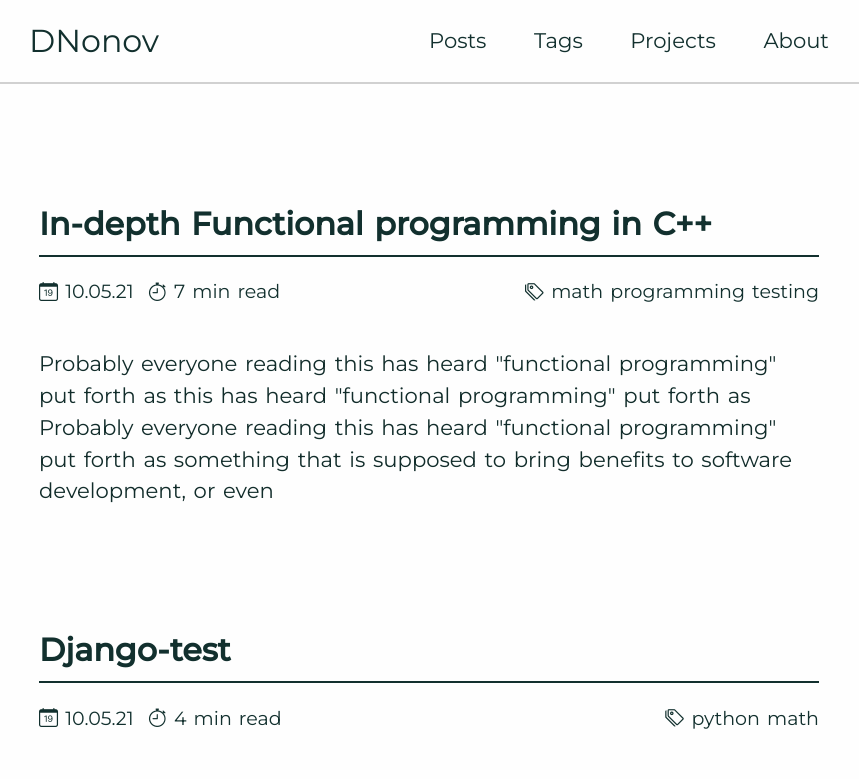
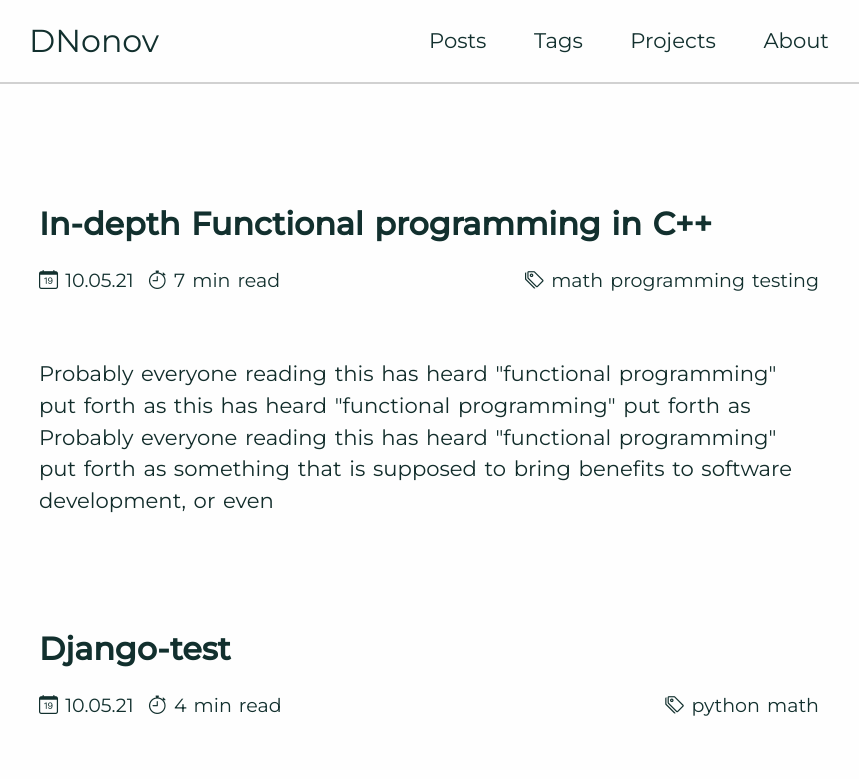
Before and after one commit to DNonov/blog, a Next.js app: page / in a window 1280 px wide. Shown: the top 779 px of the page, without its empty margins (211-1070 px from the left). Built offline with nearby package versions, Linux system fonts and the light colour scheme.

Commit message:
Change blog post's style and change some spacing

```diff
--- a/styles/BlogPostTitleSection.css
+++ b/styles/BlogPostTitleSection.css
@@ -2,11 +2,10 @@
 .post-title-section {
   width: 100%;
   justify-content: start;
-  margin-bottom: 2em;
+  margin-bottom: 3em;
 }
 
 .post-title-section .post-title {
-  border-bottom: 2px solid #12302e;
   padding: 0.5em 0.5em 0.5em 0em;
   margin-bottom: 0em;
 }
@@ -14,7 +13,7 @@
 .post-metadata {
   display: flex;
   justify-content: space-between;
-  padding: 1em 0em 0.5em 0em;
+  padding: 0.5em 0em 0.5em 0em;
   font-size: 0.9em;
 }
 
@@ -28,5 +27,5 @@
 }
 
 li > .post-title-section {
-  margin-bottom: 1em;
+  margin-bottom: 2em;
 }
--- a/styles/globals.css
+++ b/styles/globals.css
@@ -10,6 +10,10 @@ body {
   font-size: 1.15em;
   word-spacing: 0.1em;
   line-height: 1.5em;
+}
+
+ul {
+  padding: 0 0 0 0;
 }
 
 p { color: #112c2a; }
@@ -71,7 +75,7 @@ blockquote {
 }
 
 .post-catalog > li {
-  margin-bottom: 3em;
+  margin-bottom: 2.5em;
 }
 
 .content-wrapper {
```
